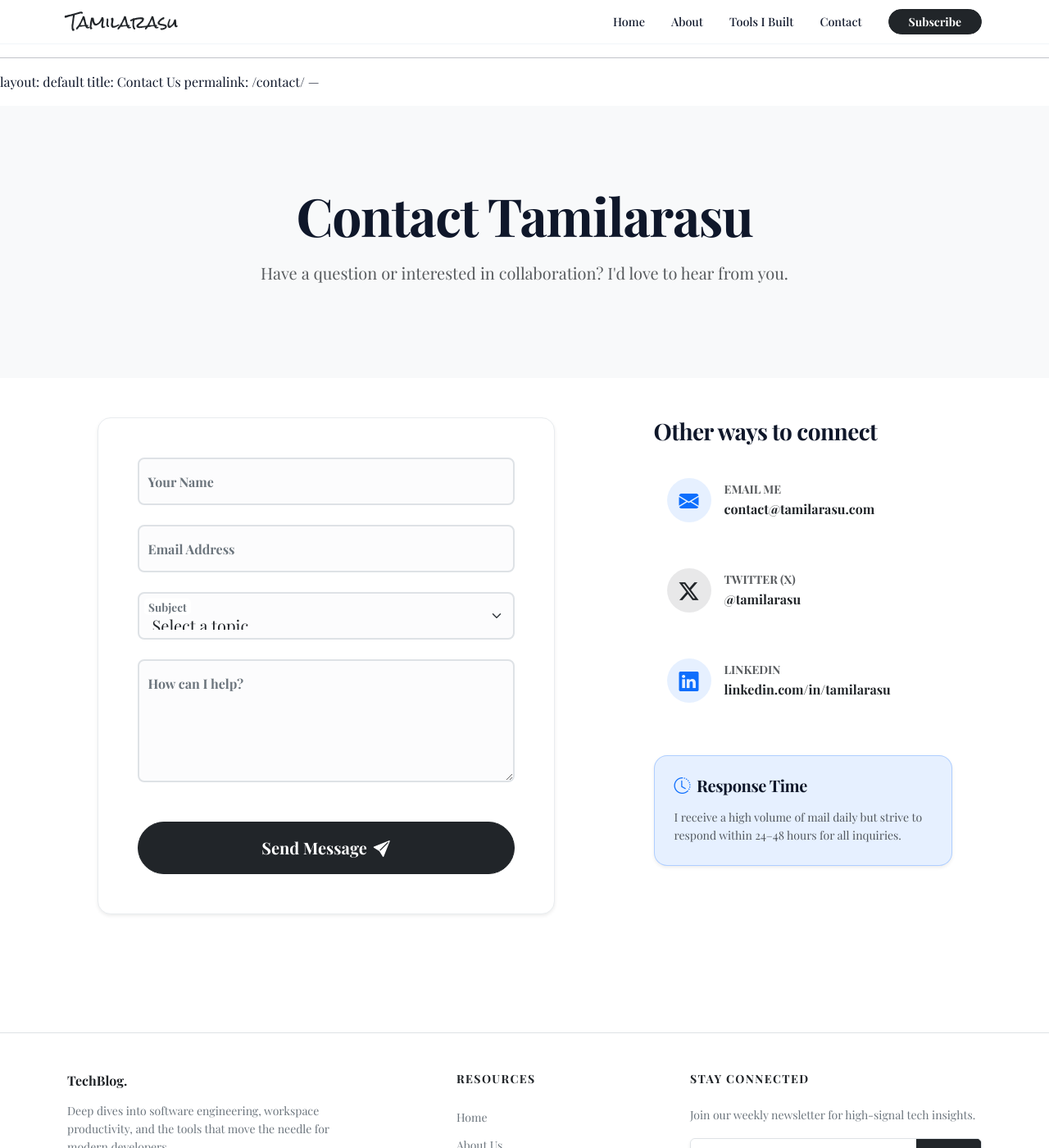
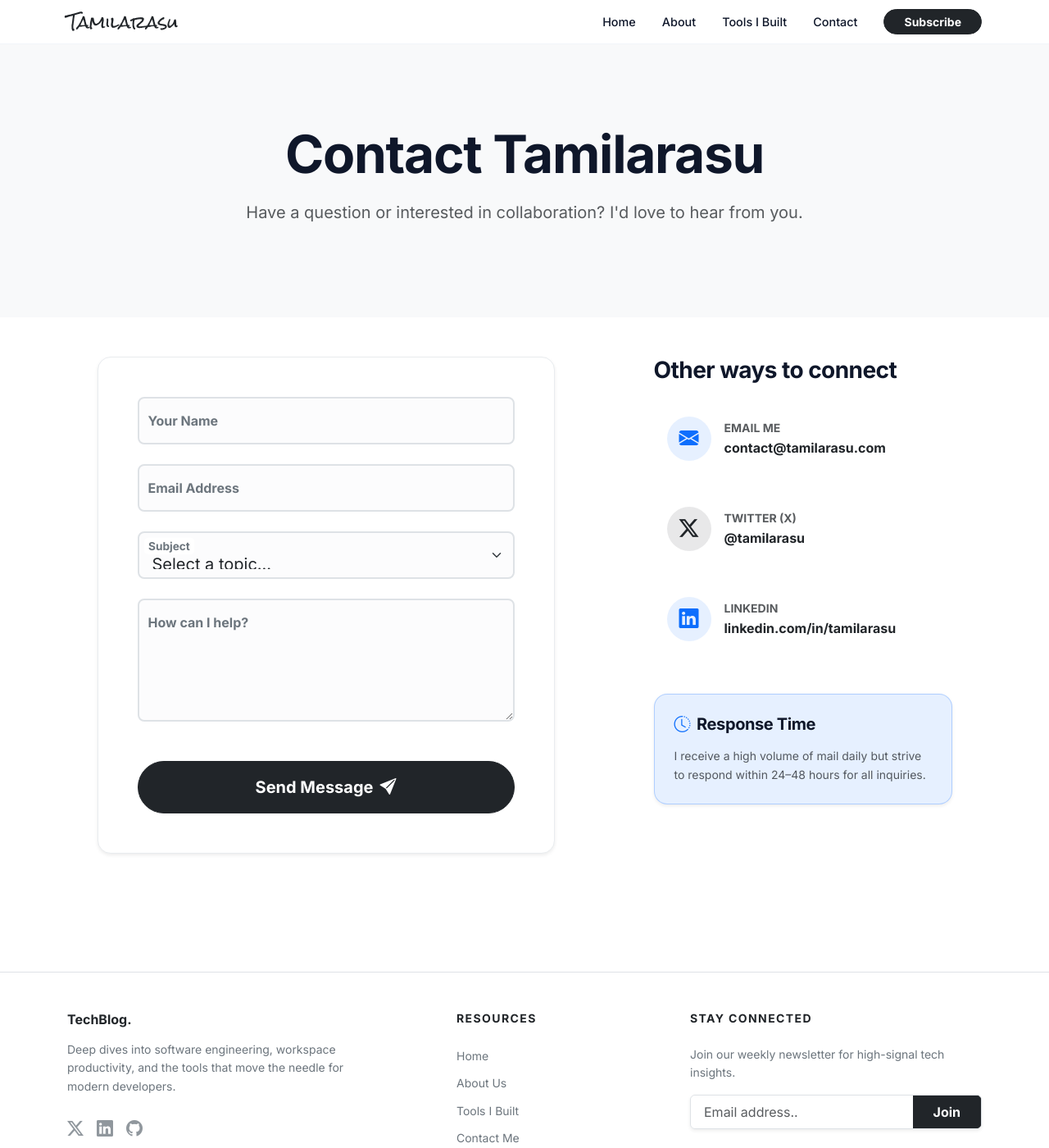
Before and after one commit to tamilarasu-arunachalam/blogs, a Jekyll site: the page built from contact.md, in a window 1280 px wide and 1400 px high. Shown: the whole window at 82% size. Built offline with Jekyll 4.4.1, drawn with Linux system fonts in a browser that asks for light colours; some web fonts are replaced.

Commit message:
feat: implement custom design system and layout structure for the blog

```diff
--- a/_layouts/default.html
+++ b/_layouts/default.html
@@ -17,7 +17,7 @@
   <!-- Fonts -->
   <link rel="preconnect" href="https://fonts.googleapis.com">
   <link rel="preconnect" href="https://fonts.gstatic.com" crossorigin>
-  <link href="https://fonts.googleapis.com/css2?family=Playfair+Display:ital,wght@0,400..900;1,400..900&family=Rock+Salt&display=swap" rel="stylesheet">
+  <link href="https://fonts.googleapis.com/css2?family=Inter:wght@400;500;600;700;800&family=Playfair+Display:ital,wght@0,400..900;1,400..900&family=Rock+Salt&display=swap" rel="stylesheet">
 
   <!-- Custom CSS -->
   <link rel="stylesheet" href="{{ site.baseurl }}/assets/css/style.css">
--- a/assets/css/style.css
+++ b/assets/css/style.css
@@ -12,7 +12,7 @@
 }
 
 body {
-    font-family: 'Playfair Display', serif;
+    font-family: 'Inter', system-ui, -apple-system, sans-serif;
     color: var(--primary);
     background-color: var(--bg);
     line-height: 1.6;
--- a/contact.md
+++ b/contact.md
@@ -1,9 +1,3 @@
----
-layout: default
-title: Contact Us
-permalink: /contact/
----
-
 ---
 layout: default
 title: Contact Us
@@ -12,12 +6,12 @@ permalink: /contact/
 
 <header class="py-5 bg-light mb-5 px-3 px-lg-0">
     <div class="container text-center py-5">
-        <h1 class="display-3 fw-bold mb-3 serif">Contact Tamilarasu</h1>
-        <p class="lead text-muted max-w-2xl mx-auto serif">Have a question or interested in collaboration? I'd love to hear from you.</p>
+        <h1 class="display-3 fw-bold mb-3">Contact Tamilarasu</h1>
+        <p class="lead text-muted max-w-2xl mx-auto">Have a question or interested in collaboration? I'd love to hear from you.</p>
     </div>
 </header>
 
-<section class="container mb-5 pb-5 px-4 px-lg-0 serif">
+<section class="container mb-5 pb-5 px-4 px-lg-0">
     <div class="row justify-content-center">
         <div class="col-lg-6">
             <div class="contact-card p-4 p-md-5 bg-white border border-light-subtle rounded-4 shadow-sm mb-5 position-relative overflow-hidden">
@@ -33,17 +27,17 @@ permalink: /contact/
 
                 <form action="#" method="POST" id="contact-form" onsubmit="handleFormSubmit(event)">
                     <div class="form-floating mb-4">
-                        <input type="text" class="form-control form-control-lg border-2 rounded-3 serif bg-light-subtle" id="name" name="name" placeholder="John Doe" required>
+                        <input type="text" class="form-control form-control-lg border-2 rounded-3 bg-light-subtle" id="name" name="name" placeholder="John Doe" required>
                         <label for="name" class="fw-bold text-secondary">Your Name</label>
                     </div>
 
                     <div class="form-floating mb-4">
-                        <input type="email" class="form-control form-control-lg border-2 rounded-3 serif bg-light-subtle" id="email" name="email" placeholder="john@example.com" required>
+                        <input type="email" class="form-control form-control-lg border-2 rounded-3 bg-light-subtle" id="email" name="email" placeholder="john@example.com" required>
                         <label for="email" class="fw-bold text-secondary">Email Address</label>
                     </div>
 
                     <div class="form-floating mb-4">
-                        <select class="form-select form-select-lg border-2 rounded-3 serif bg-light-subtle" id="subject" name="subject" required>
+                        <select class="form-select form-select-lg border-2 rounded-3 bg-light-subtle" id="subject" name="subject" required>
                             <option value="" disabled selected>Select a topic...</option>
                             <option value="general">General Inquiry</option>
                             <option value="collaboration">Business Collaboration</option>
@@ -55,12 +49,12 @@ permalink: /contact/
                     </div>
 
                     <div class="form-floating mb-4">
-                        <textarea class="form-control border-2 rounded-3 serif bg-light-subtle" id="message" name="message" placeholder="Tell me more..." style="height: 150px" required></textarea>
+                        <textarea class="form-control border-2 rounded-3 bg-light-subtle" id="message" name="message" placeholder="Tell me more..." style="height: 150px" required></textarea>
                         <label for="message" class="fw-bold text-secondary">How can I help?</label>
                     </div>
 
                     <div class="d-grid gap-2 mt-5">
-                        <button type="submit" id="submit-btn" class="btn btn-dark btn-lg py-3 rounded-pill fw-bold serif d-flex align-items-center justify-content-center gap-2 transition-all">
+                        <button type="submit" id="submit-btn" class="btn btn-dark btn-lg py-3 rounded-pill fw-bold d-flex align-items-center justify-content-center gap-2 transition-all">
                             <span>Send Message</span>
                             <i class="bi bi-send-fill"></i>
                         </button>
@@ -133,10 +127,6 @@ permalink: /contact/
     box-shadow: 0 0 0 0.25rem rgba(37, 99, 235, 0.15);
     border-color: var(--accent) !important;
 }
-/* Ensure form inputs use the serif font if global body font isn't being inherited properly */
-.serif, .form-control.serif, .form-select.serif {
-    font-family: 'Playfair Display', serif !important;
-}
 </style>
 
 <script>
```
